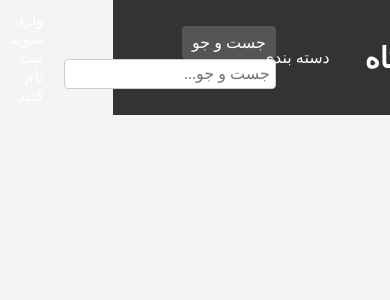
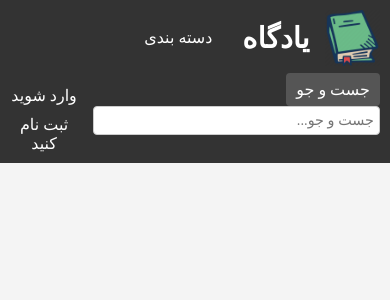
Before and after one commit to Yadgah/Yadgah, a Django app: template home/templates/base.html in a window 390 px wide; the page is wider, and only the part inside the window is pictured. Shown: the top 300 px of that part. Run offline with Django 5.2, Linux system fonts and the light colour scheme; the template is opened without the code that fills it, so the values that code supplies are empty.

Commit message:
fix html and responsive des

```diff
--- a/home/static/css/styles.css
+++ b/home/static/css/styles.css
@@ -161,18 +161,173 @@ header {
 }
 
 /* Responsive Design */
-@media (max-width: 768px) {
+@media (max-width: 1024px) {
+    header {
+        flex-direction: column;
+        align-items: flex-start;
+    }
+
+    .left-section,
+    .right-section {
+        justify-content: flex-start;
+        width: 100%;
+    }
+
+    .categories ul {
+        flex-direction: column;
+        gap: 10px;
+    }
+
+    .search input {
+        width: 100%;
+    }
+
+    .profile {
+        margin-top: 10px;
+    }
+
+    .profile a,
+    .profile button {
+        display: block;
+        margin-top: 10px;
+        text-align: center;
+    }
+
+    .vl {
+        display: none;
+    }
+
     .content-wrapper {
         flex-direction: column;
     }
+
     .news-section,
     .main-content {
         width: 100%;
     }
-    .vl {
-        display: none; /* Hide vertical line on smaller screens */
+
+    /* Change news item layout for smaller screens */
+    .news-item {
+        padding: 10px;
+        font-size: 0.9em;
     }
 }
+
+@media (max-width: 768px) {
+    /* Header: Stack elements vertically */
+    header {
+        flex-direction: column;
+        padding: 10px;
+    }
+
+    .left-section,
+    .right-section {
+        width: 100%;
+        justify-content: flex-start;
+        gap: 15px;
+    }
+
+    .categories ul {
+        flex-direction: column;
+    }
+
+    /* Adjusting logo size */
+    .site-logo {
+        width: 25%;
+    }
+
+    /* Search bar: Stack input and button */
+    .search {
+        width: 100%;
+        flex-direction: column;
+        align-items: stretch;
+    }
+
+    .search input {
+        width: 100%;
+        margin-bottom: 10px;
+    }
+
+    /* Profile links as a column */
+    .profile a,
+    .profile button {
+        display: block;
+        margin-top: 10px;
+        width: 100%;
+        text-align: center;
+    }
+
+    /* Adjust content sections to be full width */
+    .content-wrapper {
+        flex-direction: column;
+    }
+
+    .news-section,
+    .main-content {
+        width: 100%;
+    }
+
+    .vl {
+        display: none;
+    }
+
+    .news-section {
+        padding: 10px;
+    }
+
+    .title-button-container {
+        flex-direction: column;
+        align-items: flex-start;
+    }
+
+    .title-button-container h1,
+    .title-button-container button {
+        width: 100%;
+    }
+}
+
+/* Adjust styles for even smaller screens (mobile) */
+@media (max-width: 480px) {
+    .left-section h1 {
+        font-size: 1.5rem;
+    }
+
+    .categories ul {
+        flex-direction: column;
+        gap: 5px;
+    }
+
+    .news-section {
+        width: 100%;
+        padding-right: 0;
+    }
+
+    .site-logo {
+        width: 30%;
+    }
+
+    .search input {
+        font-size: 0.9rem;
+    }
+
+    .news-item {
+        font-size: 0.85rem;
+    }
+
+    /* Main content styles */
+    .main-content {
+        padding-left: 10px;
+    }
+
+    .title-button-container h1 {
+        font-size: 1.5rem;
+    }
+
+    .title-button-container button {
+        padding: 8px 12px;
+    }
+}
+
 
 
 /* Extra Improvements */
@@ -298,3 +453,32 @@ h2 {
 .site-logo {
     width: 15%;
 }
+
+/* کانتینر برای h1 و دکمه */
+.title-button-container {
+    display: flex;
+    justify-content: space-between; /* h1 سمت راست و دکمه سمت چپ */
+    align-items: center; /* هم‌سطح کردن عناصر */
+    margin-bottom: 20px; /* فاصله زیر کانتینر */
+    direction: rtl; /* تنظیم جهت برای زبان فارسی */
+}
+
+/* استایل‌های دیگر برای هماهنگی */
+.title-button-container h1 {
+    margin: 0;
+    font-size: 1.8rem;
+}
+
+.title-button-container button {
+    padding: 10px 15px;
+    background-color: #555;
+    color: white;
+    border: none;
+    border-radius: 4px;
+    cursor: pointer;
+    font-size: 1rem;
+}
+
+.title-button-container button:hover {
+    background-color: #777;
+}
```
Also changed, not shown: home/templates/index.html (+5 -2 lines), db.sqlite3.
